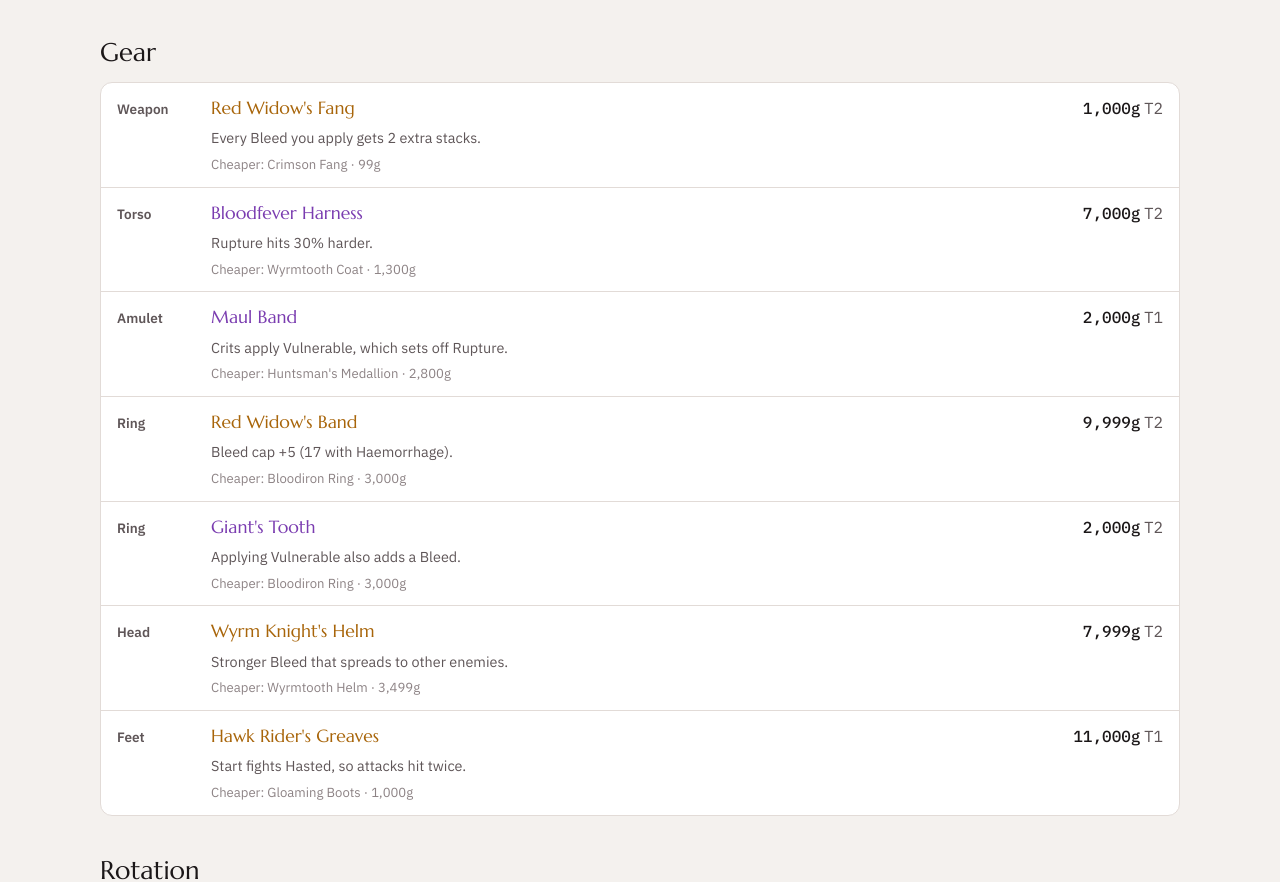
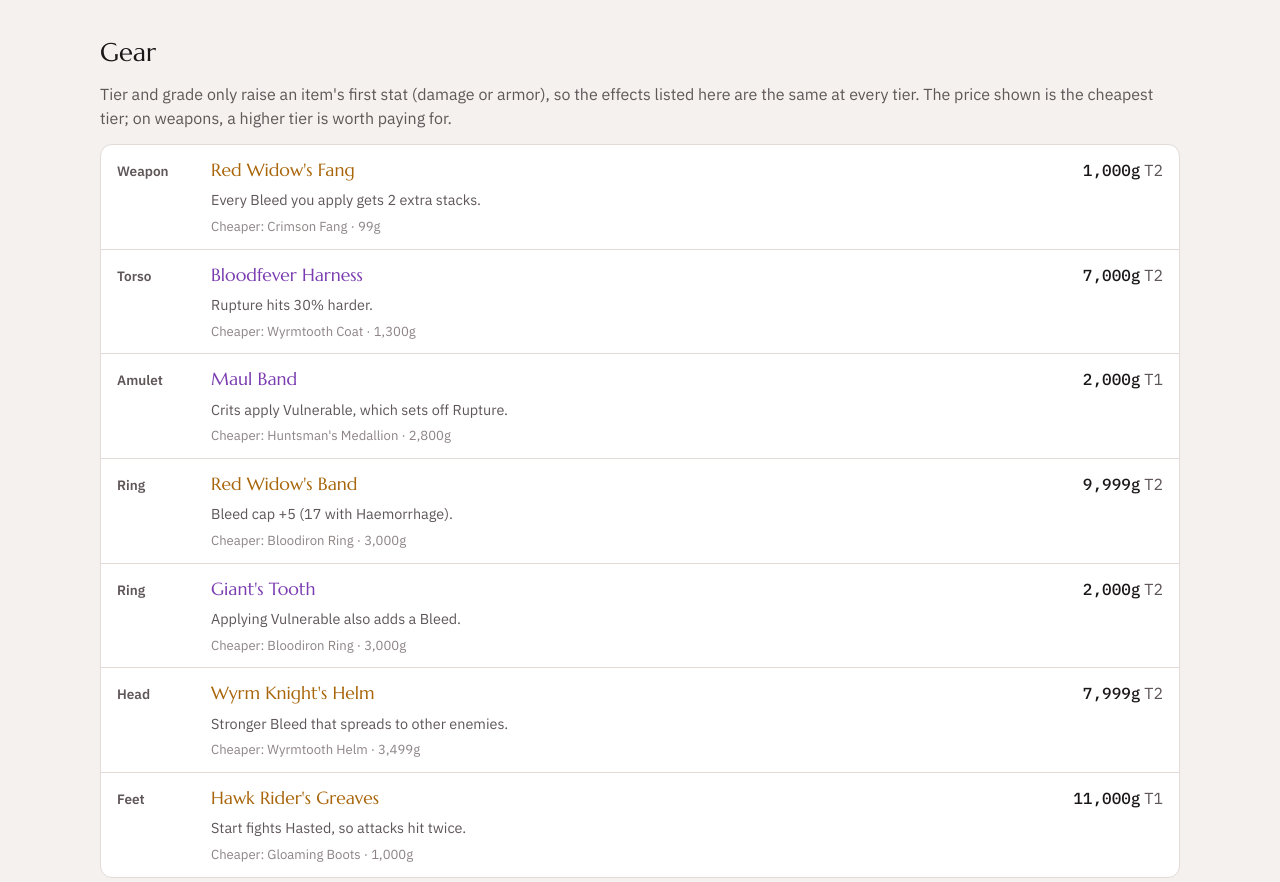
Before and after one commit to IamN4m3l3ss/FL-Builds, a plain HTML site: page build.html in a window 1280 px wide. Shown: the part 1505-2387 px from the top of the page. Drawn offline with Linux system fonts and the light colour scheme.

Commit message:
Explain tiers and grades on the gear section
Co-Authored-By: Claude Opus 5.5 <noreply@anthropic.com>

```diff
--- a/build.html
+++ b/build.html
@@ -33,6 +33,7 @@
 
   <section>
     <h2>Gear</h2>
+    <p class="muted">Tier and grade only raise an item's first stat (damage or armor), so the effects listed here are the same at every tier. The price shown is the cheapest tier; on weapons, a higher tier is worth paying for.</p>
     <div class="card gear" id="gear"></div>
   </section>
 
```
